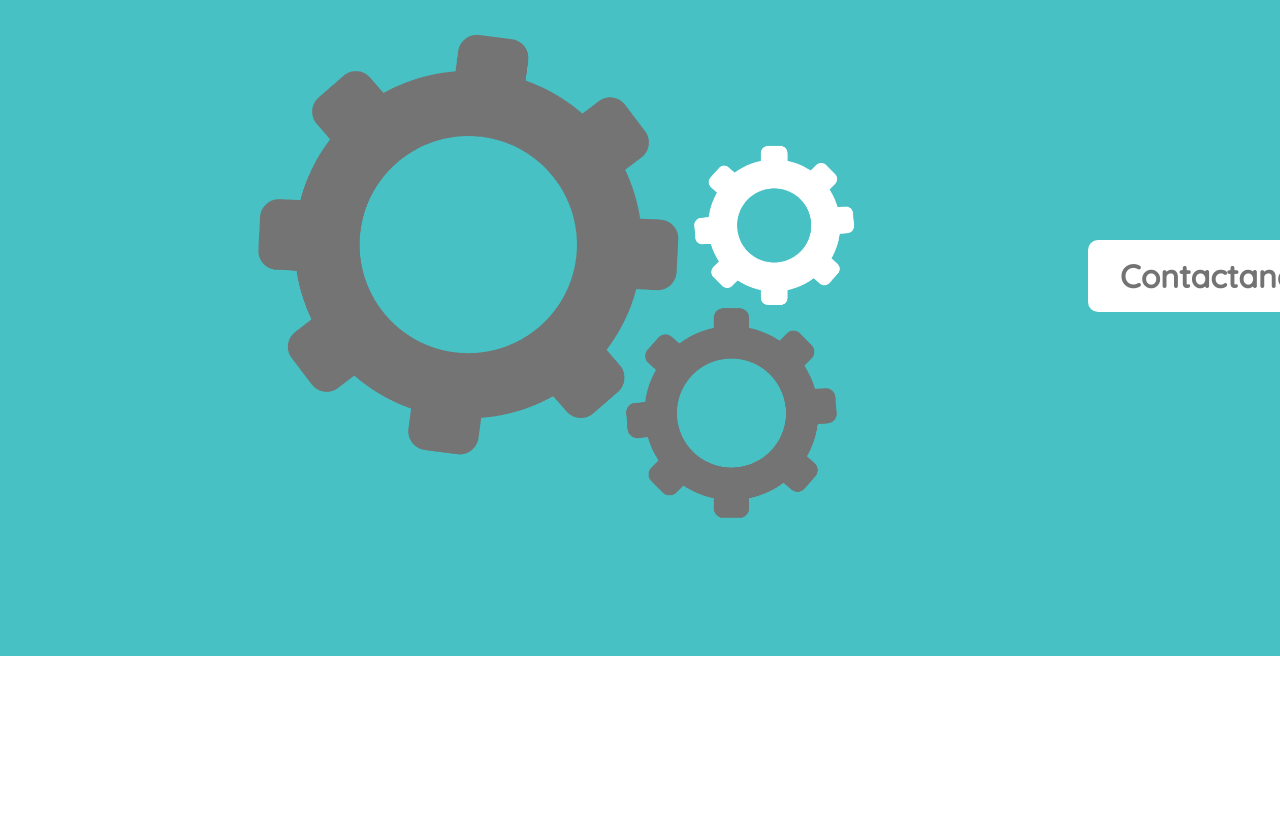
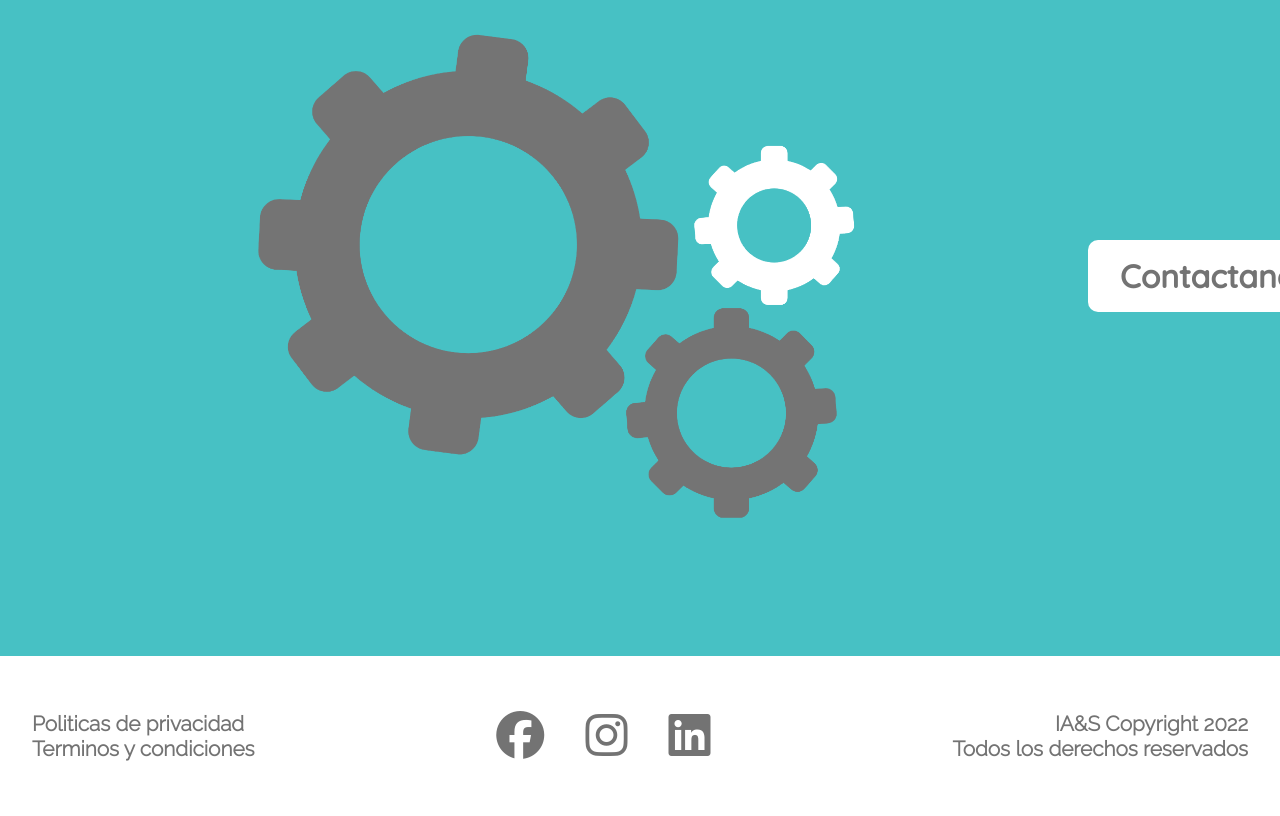
Before and after one commit to alexisbec/IA-S, a plain HTML site: page html/main.html in a window 1280 px wide. Shown: the part 8608-9424 px from the top of the page. Before the commit the page ends 9264 px from the top, so only its background shows below. Drawn offline with nearby package versions, Linux system fonts and the light colour scheme.

Commit message:
Add footer

```diff
--- a/html/main.html
+++ b/html/main.html
@@ -134,11 +134,29 @@
                     experiencia en la industria automotriz.</p>
                 <div class="logo-button">
                     <img src="../assets/Logos/Logo sin Fondo 4.png" class="logo-contacto">
-                    <a class="contacto-button">Contactanos</a>
+                    <a class="contacto-button" ref="#">Contactanos</a>
                 </div>
             </div>
         </div>
     </section>
+
+    <footer>
+        <div class="left-col">
+            <a>Politicas de privacidad</a>
+            <a>Terminos y condiciones</a>
+        </div>
+
+        <div class="social">
+            <a><i class="fa-brands fa-facebook"></i></a>
+            <a><i class="fa-brands fa-instagram"></i></a>
+            <a><i class="fa-brands fa-linkedin"></i></a>
+        </div>
+
+        <div class="right-col">
+            <a>IA&S Copyright 2022</a>
+            <a>Todos los derechos reservados</a>
+        </div>
+    </footer>
 
 
 
@@ -149,5 +167,8 @@
     <script>
         AOS.init();
     </script>
+
+    <!-- Font Awesome -->
+    <script src="https://kit.fontawesome.com/bf7cee036b.js" crossorigin="anonymous"></script>
 </body>
 </html>
--- a/styles/main.css
+++ b/styles/main.css
@@ -98,7 +98,7 @@ nav ul li a {
 }
 
 .info-sec {
-    height: 250vh;
+    height: auto;
 }
 
 .mision-icons-cont {
@@ -267,3 +267,44 @@ nav ul li a {
     margin-right: 8em;
     cursor: pointer;
 }
+
+footer {
+    height: 10em;
+    display: flex;
+    align-items: center;
+    justify-content: space-between;
+    padding: 2em;
+    font-weight: bold;
+    color: #737373;
+}
+
+.left-col {
+    display: flex;
+    flex-direction: column;
+    text-align: left;
+    font-size: 1.3em;
+}
+
+.left-col a {
+    cursor: pointer;
+}
+
+.social {
+    font-size: 3em;
+}
+
+.social a {
+    margin: 0 0.3em;
+    cursor: pointer;
+}
+
+.right-col {
+    display: flex;
+    flex-direction: column;
+    text-align: right;
+    font-size: 1.3em;
+}
+
+.right-col a {
+    cursor: pointer;
+}
```
